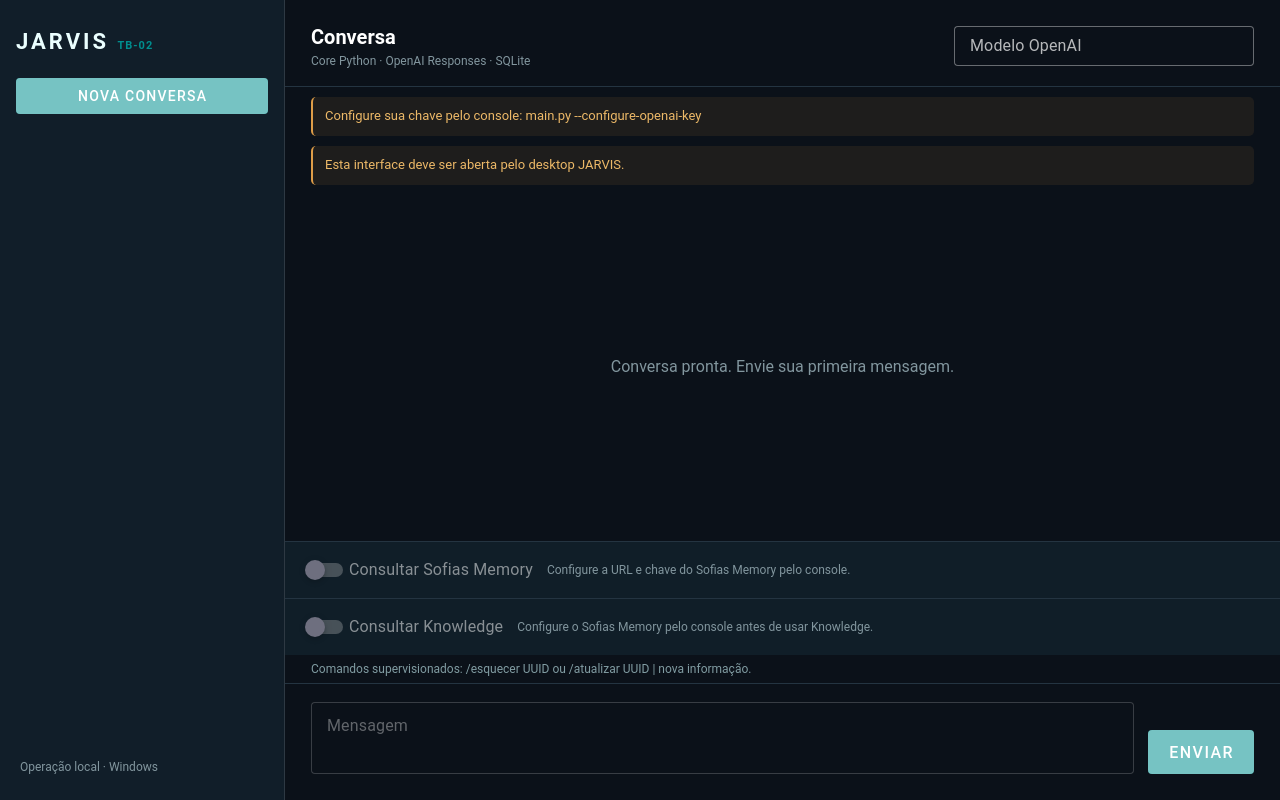
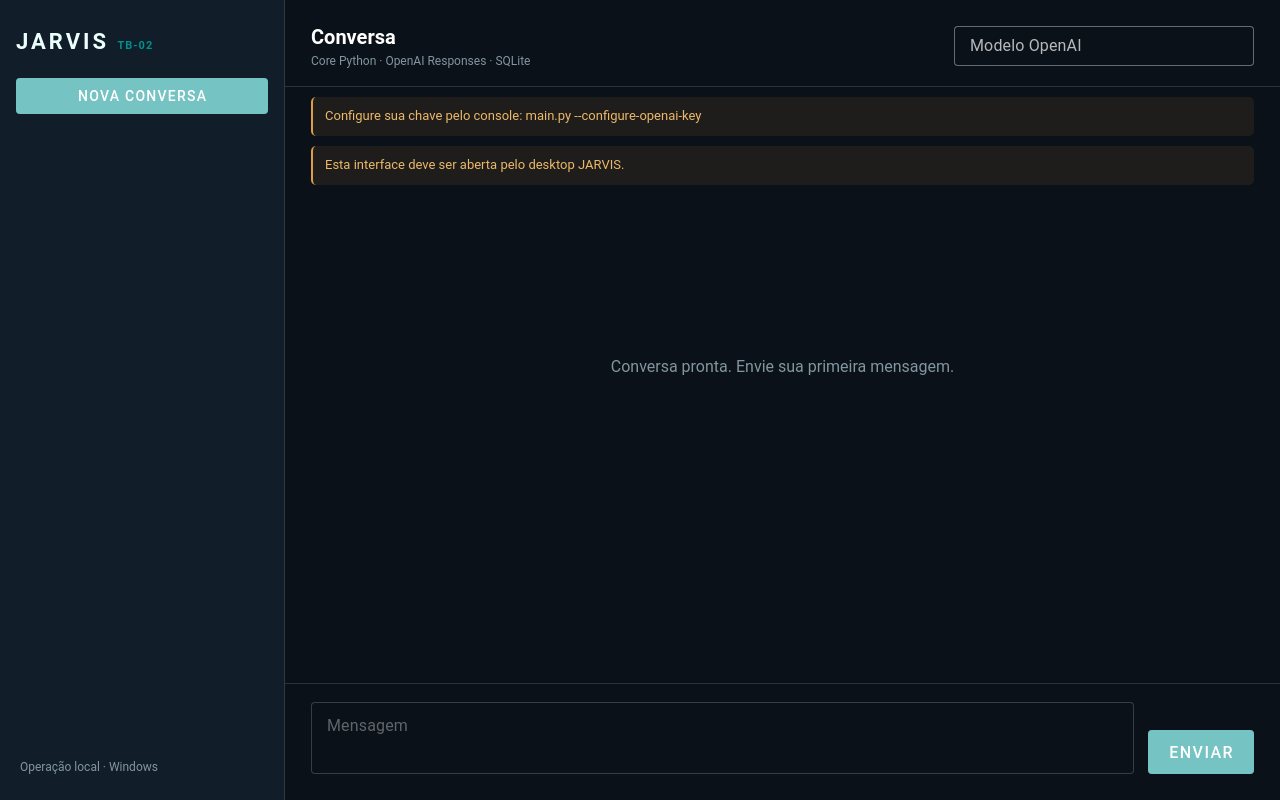
Before and after one commit to kallbuloso/sofias_jarvis, a Vue app in the folder frontend/: page / in a window 1280 px wide. Built offline with nearby package versions, Linux system fonts and the light colour scheme.

Commit message:
feat(tb-02): replace manual Memory/Knowledge toggles with single natural-language text composer

```diff
--- a/frontend/src/App.vue
+++ b/frontend/src/App.vue
@@ -1,5 +1,5 @@
 <script setup>
-import { onMounted, nextTick, ref, watch } from 'vue'
+import { onMounted, nextTick, ref } from 'vue'
 
 const ready = ref(false)
 const conversations = ref([])
@@ -12,10 +12,7 @@
 const deletionTarget = ref(null)
 const deletionBusy = ref(false)
 const credentialConfigured = ref(false)
-const memoryConfigured = ref(false)
-const useMemory = ref(false)
-const memoryScope = ref('')
-const memoryNotice = ref('')
+ const memoryNotice = ref('')
 const memoryPreviewBusy = ref(false)
 const memoryPreviewDialog = ref(false)
 const memoryPreview = ref(null)
@@ -24,16 +21,7 @@
 const memoryRequiredPhrase = ref('')
 const memoryAuthorizationInput = ref('')
 const memoryMutationBusy = ref(false)
-const useKnowledge = ref(false)
-const knowledgeDataset = ref('')
 const knowledgeNotice = ref('')
-const knowledgeItems = [
-  { title: 'JARVIS Knowledge', value: 'jarvis-knowledge' },
-]
-const scopeItems = [
-  { title: 'Global', value: 'global' },
-  { title: 'Projeto JARVIS', value: 'project:jarvis' },
-]
 // Render only a small, explicitly supported subset of inline Markdown.
  // Vue interpolations escape all text; no v-html, HTML parser or arbitrary links.
 function inlineParts(value) {
@@ -53,21 +41,6 @@
   }
   return parts
 }
-
-watch([useKnowledge, knowledgeDataset], () => {
-  knowledgeNotice.value = ''
-  if (knowledgeDataset.value && warning.value === 'Selecione um dataset antes de consultar Knowledge.') {
-    warning.value = ''
-  }
-})
-
-watch([useMemory, memoryScope], () => {
-  // Retrieval evidence belongs to the last completed request and scope.
-  memoryNotice.value = ''
-  if (memoryScope.value && warning.value === 'Selecione um escopo antes de consultar o Sofias Memory.') {
-    warning.value = ''
-  }
-})
 
 const historyEnd = ref(null)
 let bridge = null
@@ -97,7 +70,7 @@
     if (!preserveNotices) {
       memoryNotice.value = ''
       knowledgeNotice.value = ''
-            }
+    }
     await scrollToBottom()
   }
 }
@@ -220,6 +193,9 @@
       }
       memoryNotice.value = statuses[event.memoryStatus] || ''
     }
+    if (event.routingStatus === 'UNAVAILABLE' && event.conversationId === selected.value) {
+      warning.value = 'Roteamento de intenções indisponível; nenhuma ação automática de memória foi executada.'
+    }
     if (event.status !== 'completed') {
       warning.value = event.status === 'interrupted'
         ? 'Resposta interrompida.'
@@ -319,14 +295,6 @@
     return
   }
   if (!model.value.trim()) return
-  if (useMemory.value && !memoryScope.value) {
-    warning.value = 'Selecione um escopo antes de consultar o Sofias Memory.'
-    return
-  }
-  if (useKnowledge.value && knowledgeDataset.value !== 'jarvis-knowledge') {
-    warning.value = 'Selecione um dataset antes de consultar Knowledge.'
-    return
-  }
   warning.value = ''
   memoryNotice.value = ''
   knowledgeNotice.value = ''
@@ -337,12 +305,8 @@
   messages.value.push({ role: 'assistant', content: '', status: 'streaming' })
   scrollToBottom()
   try {
-    const result = useKnowledge.value
-      ? await call('sendMessageWithContext', conversationId, text, model.value.trim(),
-          useMemory.value ? memoryScope.value : '', knowledgeDataset.value)
-      : useMemory.value
-        ? await call('sendMessageWithMemory', conversationId, text, model.value.trim(), memoryScope.value)
-        : await call('sendMessage', conversationId, text, model.value.trim())
+    const result = await call('sendConversationalMessage',
+      conversationId, text, model.value.trim())
     if (!result.ok) {
       busy.value = false
       draft.value = text
@@ -371,7 +335,6 @@
     conversations.value = initial.conversations
     model.value = initial.model
     credentialConfigured.value = initial.credentialConfigured
-    memoryConfigured.value = initial.memoryConfigured === true
     ready.value = true
     if (conversations.value.length) await openConversation(conversations.value[0].id)
     else await createConversation()
@@ -471,47 +434,10 @@
             </div>
             <div ref="historyEnd"></div>
           </div>
-          <div class="memory-bar">
-            <v-switch v-model="useMemory" color="primary" density="compact"
-              hide-details label="Consultar Sofias Memory"
-              :disabled="!memoryConfigured || busy"/>
-            <v-select v-if="useMemory" v-model="memoryScope" :items="scopeItems"
-              label="Escopo da memória" variant="outlined" density="compact"
-              hide-details clearable :disabled="busy" class="memory-scope"/>
-            <span v-if="useMemory" class="memory-caption">
-              A pergunta será consultada no Sofias Memory; evidências selecionadas serão enviadas ao modelo.
-            </span>
-            <span class="memory-caption" v-else-if="!memoryConfigured">
-              Configure a URL e chave do Sofias Memory pelo console.
-            </span>
-            <span class="memory-caption" v-else>
-              Desligado: esta conversa não consulta memórias cognitivas.
-            </span>
-            <div v-if="useMemory && memoryNotice" class="memory-feedback"
-              role="status" aria-live="polite">{{ memoryNotice }}</div>
-          </div>
-          <div class="knowledge-bar">
-            <v-switch v-model="useKnowledge" color="primary" density="compact"
-              hide-details label="Consultar Knowledge"
-              :disabled="!memoryConfigured || busy"/>
-            <v-select v-if="useKnowledge" v-model="knowledgeDataset" :items="knowledgeItems"
-              label="Dataset documental" variant="outlined" density="compact"
-              hide-details clearable :disabled="busy" class="memory-scope"/>
-            <span v-if="useKnowledge" class="memory-caption">
-              A pergunta consultará documentos do dataset selecionado; as evidências serão enviadas ao modelo.
-            </span>
-            <span v-else-if="!memoryConfigured" class="memory-caption">
-              Configure o Sofias Memory pelo console antes de usar Knowledge.
-            </span>
-            <span v-else class="memory-caption">
-              Desligado: não consulta documentos do Sofias Memory.
-            </span>
-            <div v-if="useKnowledge && knowledgeNotice" class="memory-feedback"
-              role="status" aria-live="polite">{{ knowledgeNotice }}</div>
-          </div>
-          <div class="memory-command-hint">
-            Comandos supervisionados: /esquecer UUID
-            ou /atualizar UUID | nova informação.
+          <div v-if="memoryNotice || knowledgeNotice" class="context-notice"
+            role="status" aria-live="polite">
+            <span v-if="memoryNotice">{{ memoryNotice }}</span>
+            <span v-if="knowledgeNotice">{{ knowledgeNotice }}</span>
           </div>
           <div class="composer">
             <v-textarea v-model="draft" rows="2" auto-grow :max-rows="5"
@@ -609,15 +535,9 @@
 .speaker { font-size: 11px; letter-spacing: 0.4px; color: #85d1c9; margin-bottom: 7px; }
 .content { white-space: pre-wrap; overflow-wrap: anywhere; line-height: 1.55; }
 .status { font-size: 11px; color: #c69d6b; margin-top: 6px; }
-.memory-bar { display: flex; flex: 0 0 auto; flex-wrap: wrap; align-items: center; gap: 10px 14px;
-  padding: 8px 26px; border-top: 1px solid #243441; background: #101e28; }
-.memory-feedback { flex: 0 0 100%; min-height: 0; max-height: 76px; overflow-y: auto;
-  align-self: flex-start; color: #7bceca; font-size: 12px; line-height: 1.45;
-  border-left: 2px solid #008080; padding: 4px 10px; background: rgba(0,128,128,.06);
-  overflow-wrap: anywhere; }
-.memory-scope { max-width: 240px; min-width: 180px; }
-.knowledge-bar { display: flex; flex: 0 0 auto; flex-wrap: wrap; align-items: center;
-  gap: 10px 14px; padding: 8px 26px; border-top: 1px solid #243441; background: #101e28; }
+.context-notice { display: flex; flex-direction: column; gap: 2px;
+  flex: 0 0 auto; padding: 6px 26px; border-top: 1px solid #243441;
+  color: #7bceca; background: #101e28; font-size: 12px; }
  .message-knowledge { margin-top: 12px; border-top: 1px solid #29444a; padding-top: 9px; }
 .knowledge-sources { flex: 0 0 100%; color: #a3d9d4; font-size: 12px;
   border-left: 2px solid #008080; padding: 6px 10px;
@@ -627,14 +547,12 @@
 .source-title { color: #b7e6e2; font-weight: 600; }
 .source-meta { color: #829fa4; font-size: 11px; }
 .source-quote { white-space: pre-wrap; max-height: 70px; overflow: auto; }
-.memory-caption { color: #82969e; font-size: 12px; }
 .composer { display: flex; align-items: end; gap: 14px; padding: 18px 26px 26px;
   border-top: 1px solid #243441; }
 .composer .v-input { flex: 1; }
 </style>
 
 <style scoped>
-.memory-command-hint { padding: 5px 26px; font-size: 12px; color: #819ca2; }
 .memory-preview-content { white-space: pre-wrap; overflow-wrap: anywhere; padding: 12px;
   border: 1px solid #32545b; border-radius: 8px; background: #132932; }
 .memory-preview-disclaimer { margin-top: 16px; font-size: 13px; color: #b5b9c9; }
```
